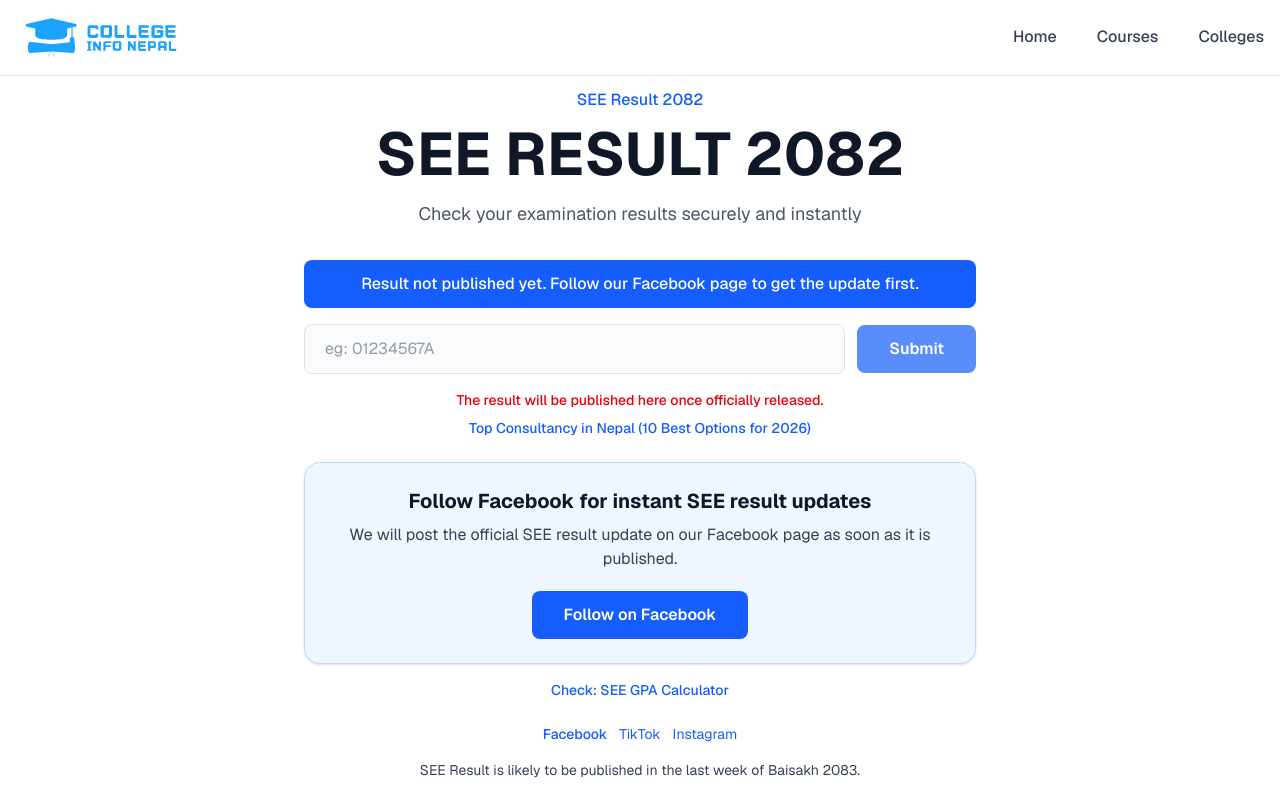
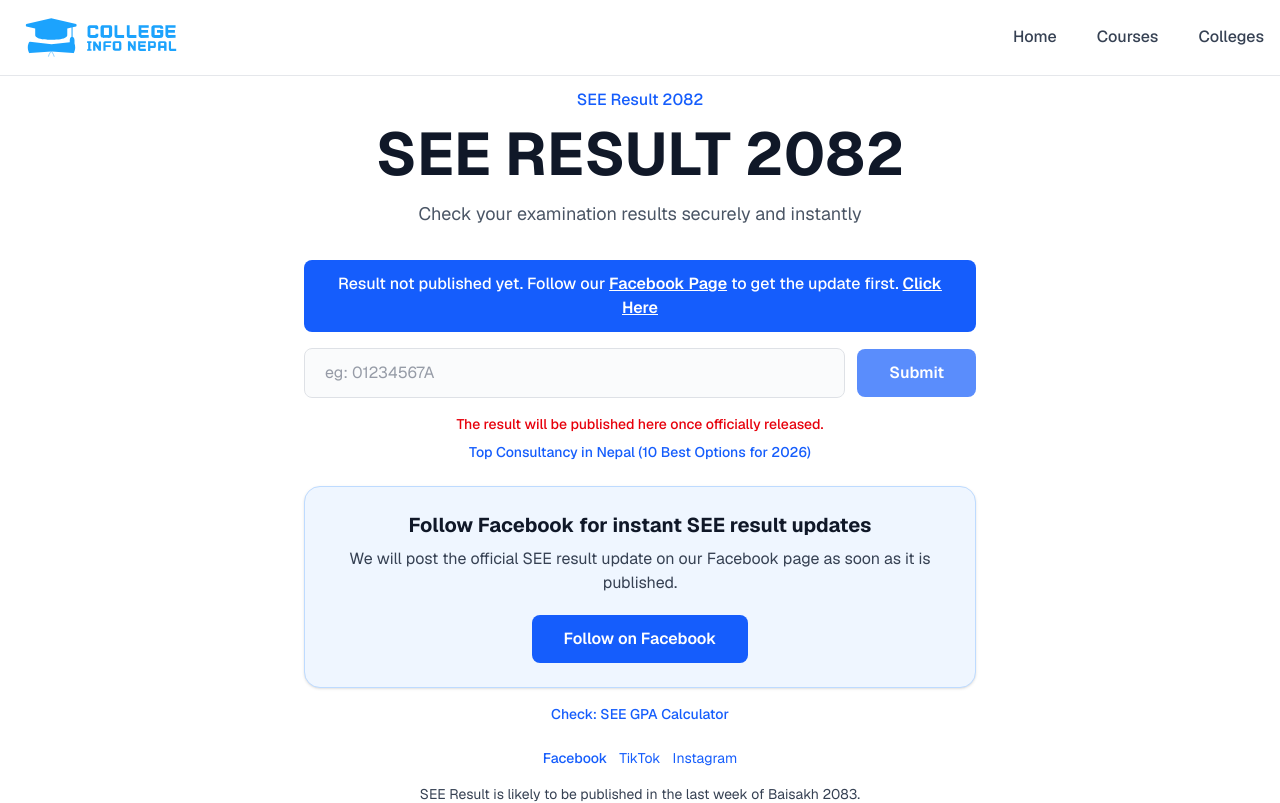
Before and after one commit to ronishdhakal/see, a Next.js app: page / in a window 1280 px wide. Shown: the top 803 px of the page. Built offline with nearby package versions, Linux system fonts and the light colour scheme.

Commit message:
Facebook Link

```diff
--- a/src/app/components/result/ResultHeader.jsx
+++ b/src/app/components/result/ResultHeader.jsx
@@ -5,8 +5,6 @@ export default function ResultHeader() {
     <section className="w-full bg-white pt-2 pb-10 sm:pt-3 sm:pb-12 border-b border-gray-200">
       <div className="max-w-7xl mx-auto px-4 sm:px-6 lg:px-8">
         <div className="text-center">
-
-          {/* ✅ SIMPLE TOP LINK */}
           <p className="mb-3 text-sm sm:text-base text-blue-600 font-medium">
             <a
               href="https://see.nebexam.com/"
@@ -18,23 +16,6 @@ export default function ResultHeader() {
             </a>
           </p>
 
-          {/* <div className="mb-4 flex justify-center">
-            <a
-              href="https://www.nebexam.com/"
-              target="_blank"
-              rel="noopener noreferrer"
-            >
-              <Image
-                src="/nebexam-wide.jpg"
-                alt="NEB Exam Preparation"
-                width={600}
-                height={144}
-                className="w-full max-w-2xl h-auto rounded-lg cursor-pointer"
-                priority
-              />
-            </a>
-          </div> */}
-
           <h1 className="text-4xl sm:text-5xl md:text-6xl font-bold text-gray-900 mb-3 sm:mb-4">
             SEE RESULT 2082
           </h1>
@@ -44,7 +25,24 @@ export default function ResultHeader() {
           </p>
 
           <div className="max-w-2xl mx-auto mb-4 rounded-lg bg-blue-600 px-4 py-3 text-white text-sm sm:text-base font-medium">
-            Result not published yet. Follow our Facebook page to get the update first.
+            Result not published yet. Follow our{" "}
+            <a
+              href="https://www.facebook.com/collegeinfonepal/"
+              target="_blank"
+              rel="noopener noreferrer"
+              className="underline font-semibold"
+            >
+              Facebook Page
+            </a>{" "}
+            to get the update first.{" "}
+            <a
+              href="https://www.facebook.com/collegeinfonepal/"
+              target="_blank"
+              rel="noopener noreferrer"
+              className="underline font-semibold"
+            >
+              Click Here
+            </a>
           </div>
 
           <div className="flex flex-col sm:flex-row items-center justify-center gap-3 max-w-2xl mx-auto">
@@ -88,7 +86,7 @@ export default function ResultHeader() {
             </p>
 
             <a
-              href="https://www.facebook.com/collegeinfonepal"
+              href="https://www.facebook.com/collegeinfonepal/"
               target="_blank"
               rel="noopener noreferrer"
               className="inline-flex items-center justify-center w-full sm:w-auto px-6 sm:px-8 py-3 rounded-lg bg-blue-600 text-white font-semibold hover:bg-blue-700 transition text-sm sm:text-base"
@@ -110,7 +108,7 @@ export default function ResultHeader() {
 
           <div className="mt-6 flex flex-wrap items-center justify-center gap-3 text-sm text-blue-600">
             <a
-              href="https://www.facebook.com/collegeinfonepal"
+              href="https://www.facebook.com/collegeinfonepal/"
               target="_blank"
               rel="noopener noreferrer"
               className="font-medium hover:underline"
```
